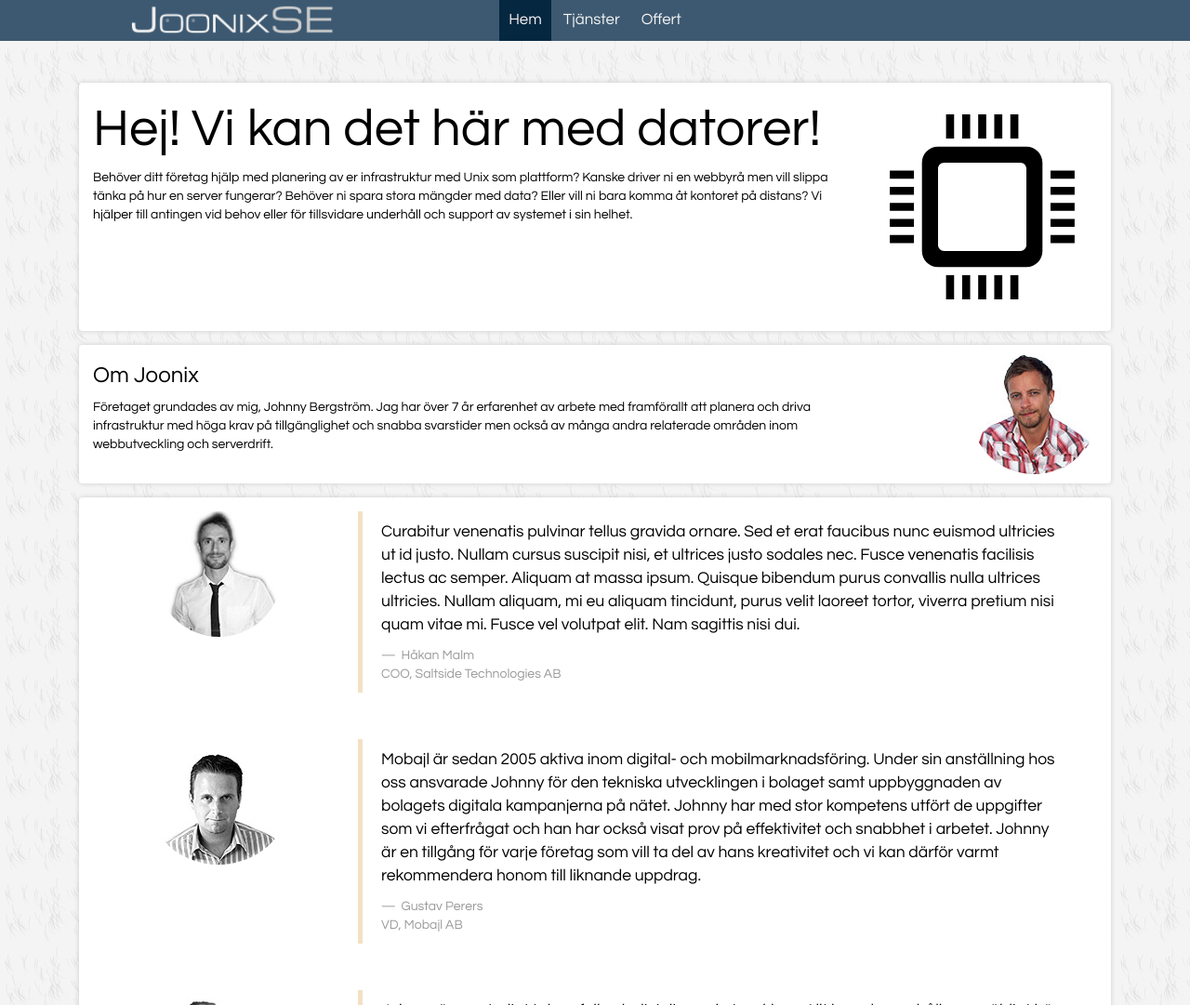
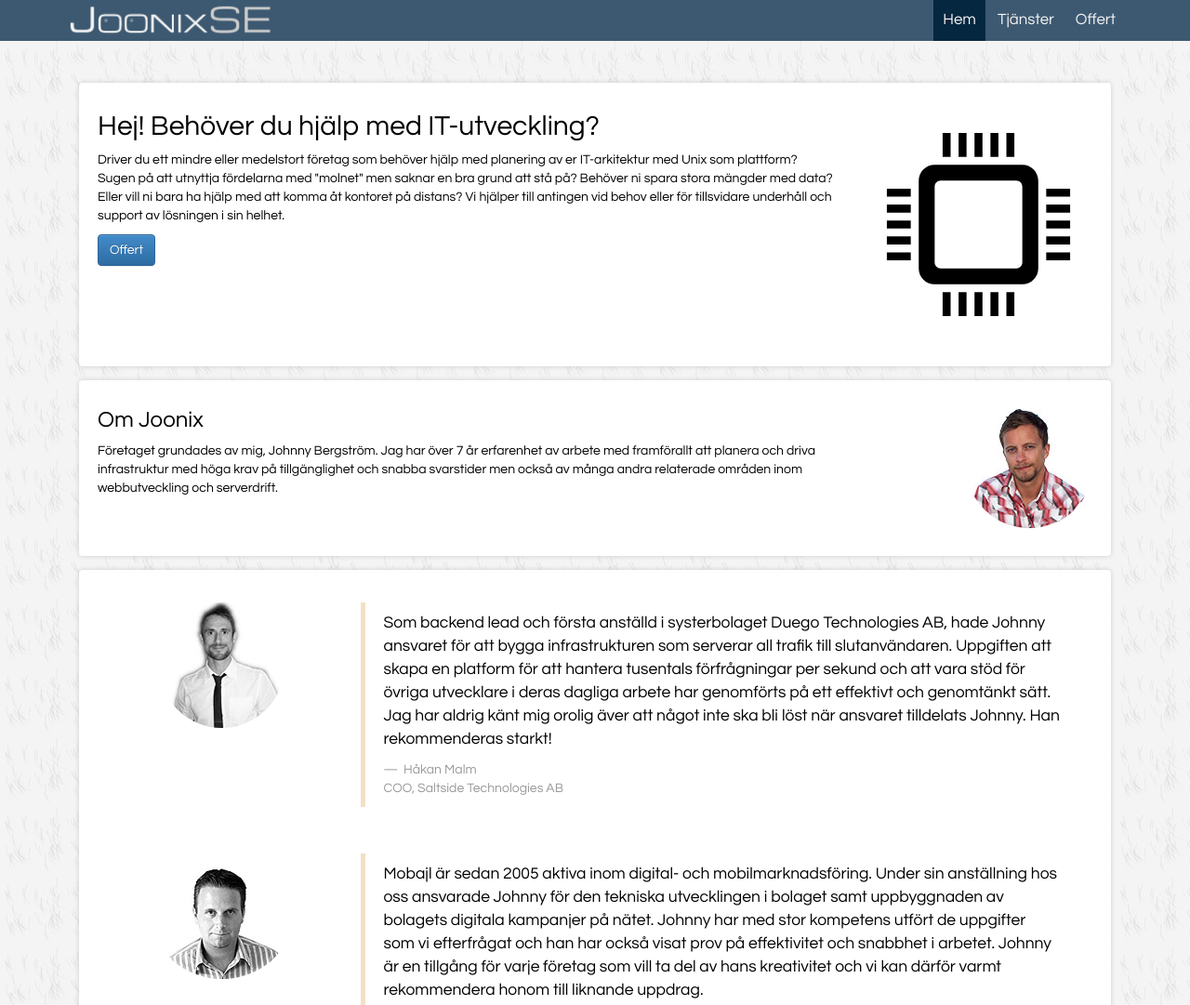
Before and after one commit to joonix/joonix.github.io, a website: page index.html at #/home in a window 1280 px wide. Shown: the top 1081 px of the page at 93% size. Drawn offline with Linux system fonts and the light colour scheme.

Commit message:
Copy and tweaks

```diff
--- a/css/main.css
+++ b/css/main.css
@@ -8,12 +8,22 @@ body {
 	text-align: center;
 }
 
+nav {
+	float: right;
+}
+
 nav a, nav a:hover, nav a:active {
 	color: #F4F4F4;
 	display: inline-block;
 	cursor: pointer;
 	padding: 10px;
 	font-size: 1.2em;
+}
+
+@media (max-width: 768px) {
+	nav {
+		float: none;
+	}
 }
 
 a {
@@ -35,6 +45,13 @@ a:hover, a:active {
 	color: #F4F4F4;
 	height: 42px;
 	margin: auto;
+	float: left;
+}
+
+@media (max-width: 768px) {
+	.header .logo {
+		float: none;
+	}
 }
 
 .header a.active {
@@ -74,8 +91,12 @@ blockquote {
 .wrapper .container {
   	background-color: #FFF;
   	margin: 15px auto;
+  	padding: 20px;
 }
 
+.wrapper .container h1, .wrapper .container h2, .wrapper .container h3 {
+	margin-top: 10px;
+}
 /* Smaller widths on containers with wrapper to compensate for the frame padding */
 @media (min-width: 768px) {
   .wrapper .container {
--- a/index.html
+++ b/index.html
@@ -38,10 +38,11 @@
       <div class="container">
         <div class="row">
           <div class="col-sm-4">
-            <img src="/img/logo.png" class="img-responsive logo">
-            <div class="clearfix"></div>
+            <a href="/">
+              <img src="/img/logo.png" class="img-responsive logo">
+            </a>
           </div>
-          <div class="col-sm-4">
+          <div class="col-sm-8">
             <nav ng-controller="NavCtrl">
               <a ng-class="{active: active('/home')}" href="#/home">Hem</a>
               <a ng-class="{active: active('/service')}" href="#/service">Tjänster</a>
--- a/partials/home.html
+++ b/partials/home.html
@@ -1,10 +1,11 @@
 <div class="container">
   <div class="leader row">
     <div class="col-xs-12 col-sm-9">
-      <h1>Hej! Vi kan det här med datorer!</h1>
+      <h2>Hej! Behöver du hjälp med IT-utveckling?</h2>
       <p>
-        Behöver ditt företag hjälp med planering av er infrastruktur med Unix som plattform? Kanske driver ni en webbyrå men vill slippa tänka på hur en server fungerar? Behöver ni spara stora mängder med data? Eller vill ni bara komma åt kontoret på distans? Vi hjälper till antingen vid behov eller för tillsvidare underhåll och support av systemet i sin helhet.
+        Driver du ett mindre eller medelstort företag som behöver hjälp med planering av er IT-arkitektur med Unix som plattform? Sugen på att utnyttja fördelarna med "molnet" men saknar en bra grund att stå på? Behöver ni spara stora mängder med data? Eller vill ni bara ha hjälp med att komma åt kontoret på distans? Vi hjälper till antingen vid behov eller för tillsvidare underhåll och support av lösningen i sin helhet.
       </p>
+      <a class="btn btn-primary" href="#/quote">Offert</a>
     </div>
     <div class="col-sm-3 hidden-xs">
       <img src="/img/cpu-2.svg" class="img-responsive pull-right">
@@ -34,7 +35,8 @@
     </div>
     <div class="col-sm-9">
       <blockquote>
-        <p>Curabitur venenatis pulvinar tellus gravida ornare. Sed et erat faucibus nunc euismod ultricies ut id justo. Nullam cursus suscipit nisi, et ultrices justo sodales nec. Fusce venenatis facilisis lectus ac semper. Aliquam at massa ipsum. Quisque bibendum purus convallis nulla ultrices ultricies. Nullam aliquam, mi eu aliquam tincidunt, purus velit laoreet tortor, viverra pretium nisi quam vitae mi. Fusce vel volutpat elit. Nam sagittis nisi dui.</p>
+        <p>Som backend lead och första anställd i systerbolaget Duego Technologies AB, hade Johnny ansvaret för att bygga infrastrukturen som serverar all trafik till slutanvändaren. Uppgiften att skapa en platform för att hantera tusentals förfrågningar per sekund och att vara stöd för övriga utvecklare i deras dagliga arbete har genomförts på ett effektivt och genomtänkt sätt. Jag har aldrig känt mig orolig äver att något inte ska bli löst när ansvaret tilldelats Johnny. Han rekommenderas starkt!
+        </p>
         <footer>
           <span>Håkan Malm</span>
           <p>COO, Saltside Technologies AB</p>
@@ -48,7 +50,7 @@
     </div>
     <div class="col-sm-9">
       <blockquote>
-        <p>Mobajl är sedan 2005 aktiva inom digital- och mobilmarknadsföring. Under sin anställning hos oss ansvarade Johnny för den tekniska utvecklingen i bolaget samt uppbyggnaden av bolagets digitala kampanjerna på nätet. Johnny har med stor kompetens utfört de uppgifter som vi efterfrågat och han har också visat prov på effektivitet och snabbhet i arbetet. Johnny är en tillgång för varje företag som vill ta del av hans kreativitet och vi kan därför varmt rekommendera honom till liknande uppdrag.</p>
+        <p>Mobajl är sedan 2005 aktiva inom digital- och mobilmarknadsföring. Under sin anställning hos oss ansvarade Johnny för den tekniska utvecklingen i bolaget samt uppbyggnaden av bolagets digitala kampanjer på nätet. Johnny har med stor kompetens utfört de uppgifter som vi efterfrågat och han har också visat prov på effektivitet och snabbhet i arbetet. Johnny är en tillgång för varje företag som vill ta del av hans kreativitet och vi kan därför varmt rekommendera honom till liknande uppdrag.</p>
         <footer>
           <span>Gustav Perers</span>
           <p>VD, Mobajl AB</p>
```
